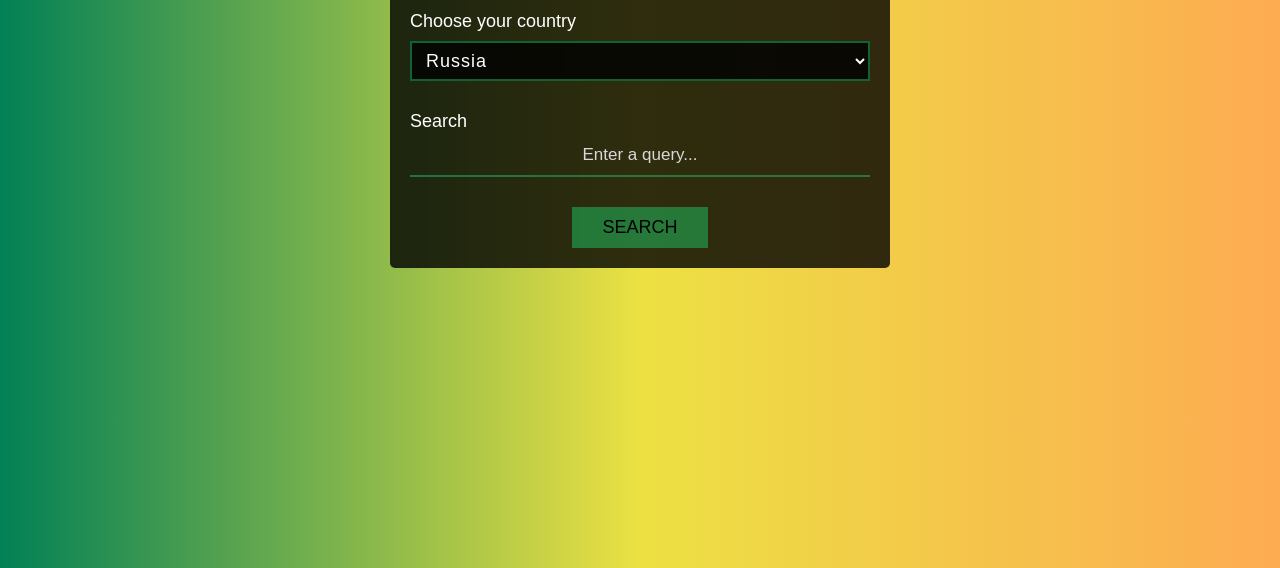
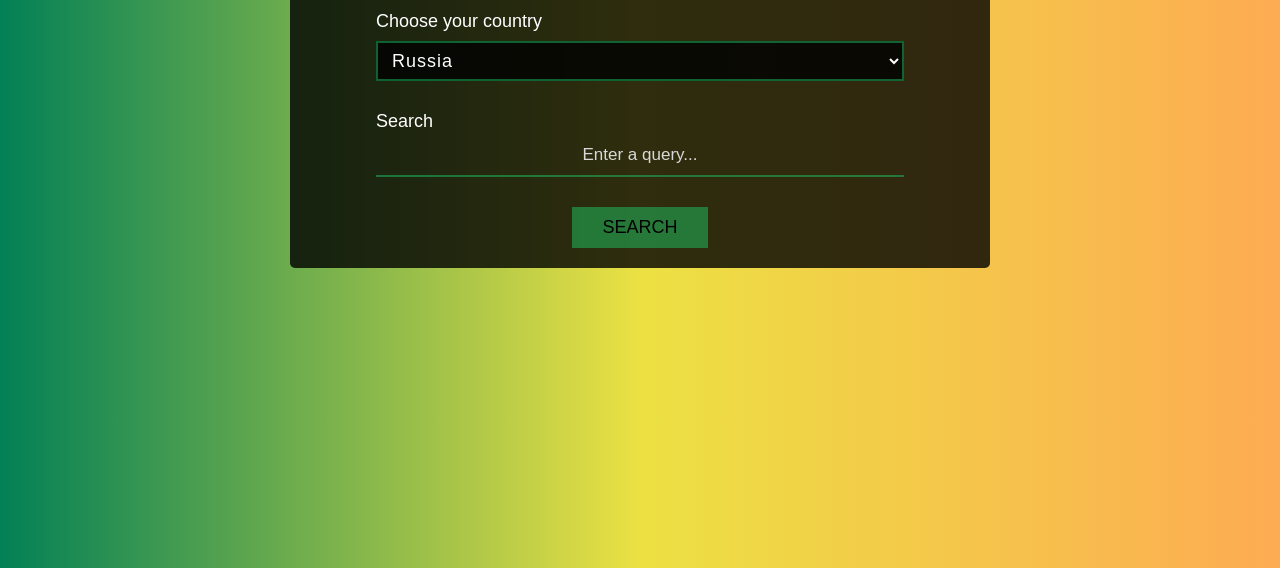
Before and after one commit to smysov/news-app, a website built with webpack: page src/index.html in a window 1280 px wide. Shown: the part 232-800 px from the top of the page. Built offline with nearby package versions, Linux system fonts and the light colour scheme; no server answers.

Commit message:
fix: changed the styles of form

```diff
--- a/src/styles/components/form.scss
+++ b/src/styles/components/form.scss
@@ -7,7 +7,7 @@
   border-radius: 5px;
   padding: 10px;
   flex: 1;
-  max-width: 500px;
+  max-width: 700px;
   background-color: rgba(0, 0, 0, .8);
 
   @media (min-width: 640px) {
@@ -43,10 +43,19 @@
     }
   }
 
+  &__column {
+    display: flex;
+    justify-content: center;
+  }
+
   &__row {
     display: flex;
     flex-direction: column;
     row-gap: 10px;
+
+    @media (min-width: 660px) {
+      width: 80%;
+    }
   }
 }
 
@@ -84,6 +93,7 @@
     outline: none;
     padding-bottom: 10px;
     color: #fff;
+    margin: 0 auto;
   }
 
   &__search-field::placeholder {
```
